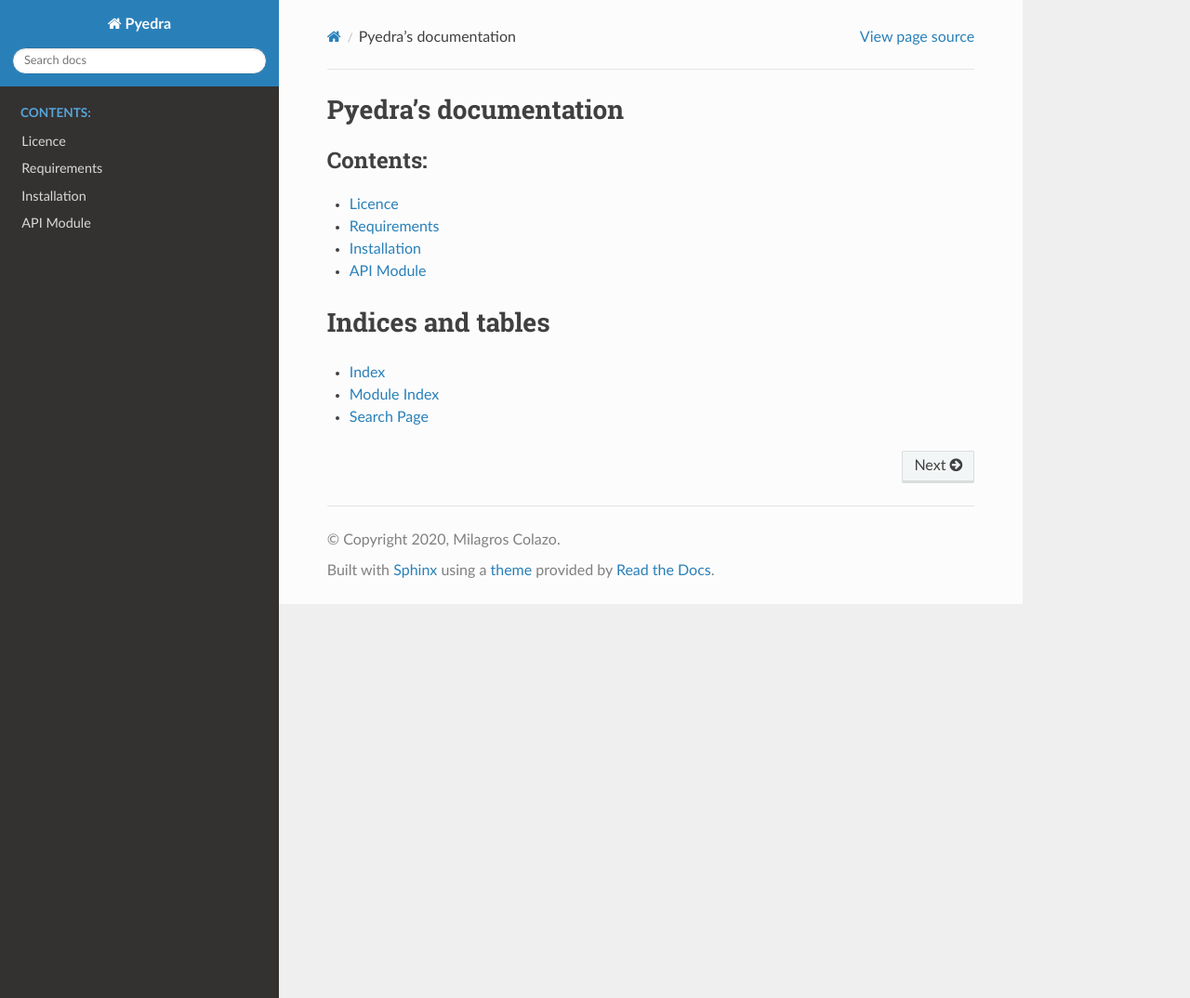
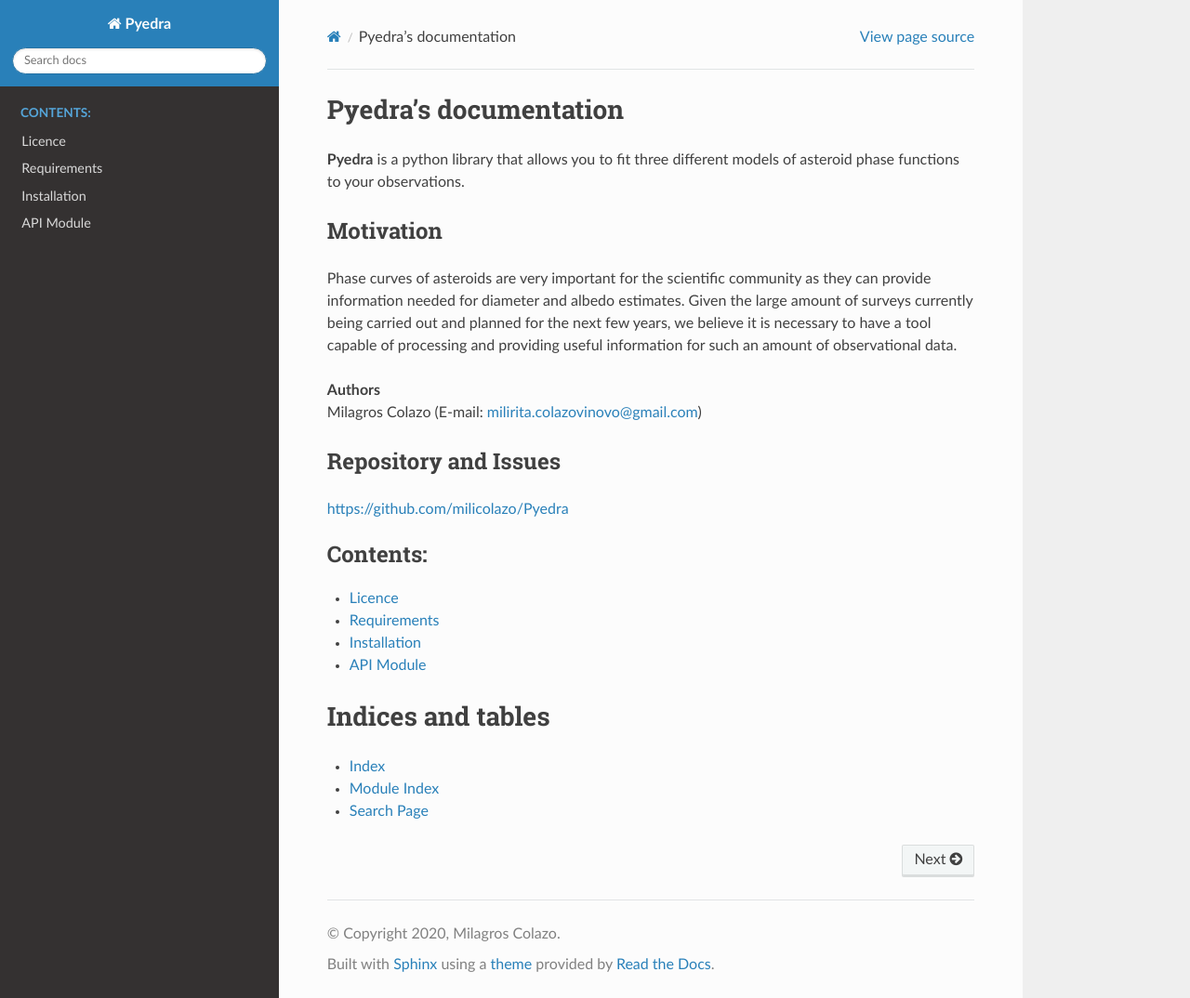
Before and after one commit to milicolazo/Pyedra, a Sphinx documentation site: the page built from docs/source/index.rst, in a window 1280 px wide and 1074 px high. Shown: the whole window at 93% size. Built offline with Sphinx 7.4.7 and the Read the Docs theme 2.0.0, drawn with Linux system fonts in a browser that asks for light colours.

Commit message:
improve index.rst

```diff
--- a/docs/source/index.rst
+++ b/docs/source/index.rst
@@ -7,6 +7,24 @@ Pyedra's documentation
 ======================
 
 .. only:: html
+
+
+**Pyedra** is a python library that allows you to fit three different models of asteroid phase functions to your observations.
+
+Motivation
+----------
+
+Phase curves of asteroids are very important for the scientific community as they can provide information needed for diameter and albedo estimates. Given the large amount of surveys currently being carried out and planned for the next few years, we believe it is necessary to have a tool capable of processing and providing useful information for such an amount of observational data.
+
+| **Authors**
+| Milagros Colazo (E-mail: milirita.colazovinovo@gmail.com)
+
+
+Repository and Issues
+---------------------
+
+https://github.com/milicolazo/Pyedra
+
 
 .. toctree::
    :maxdepth: 1
```
